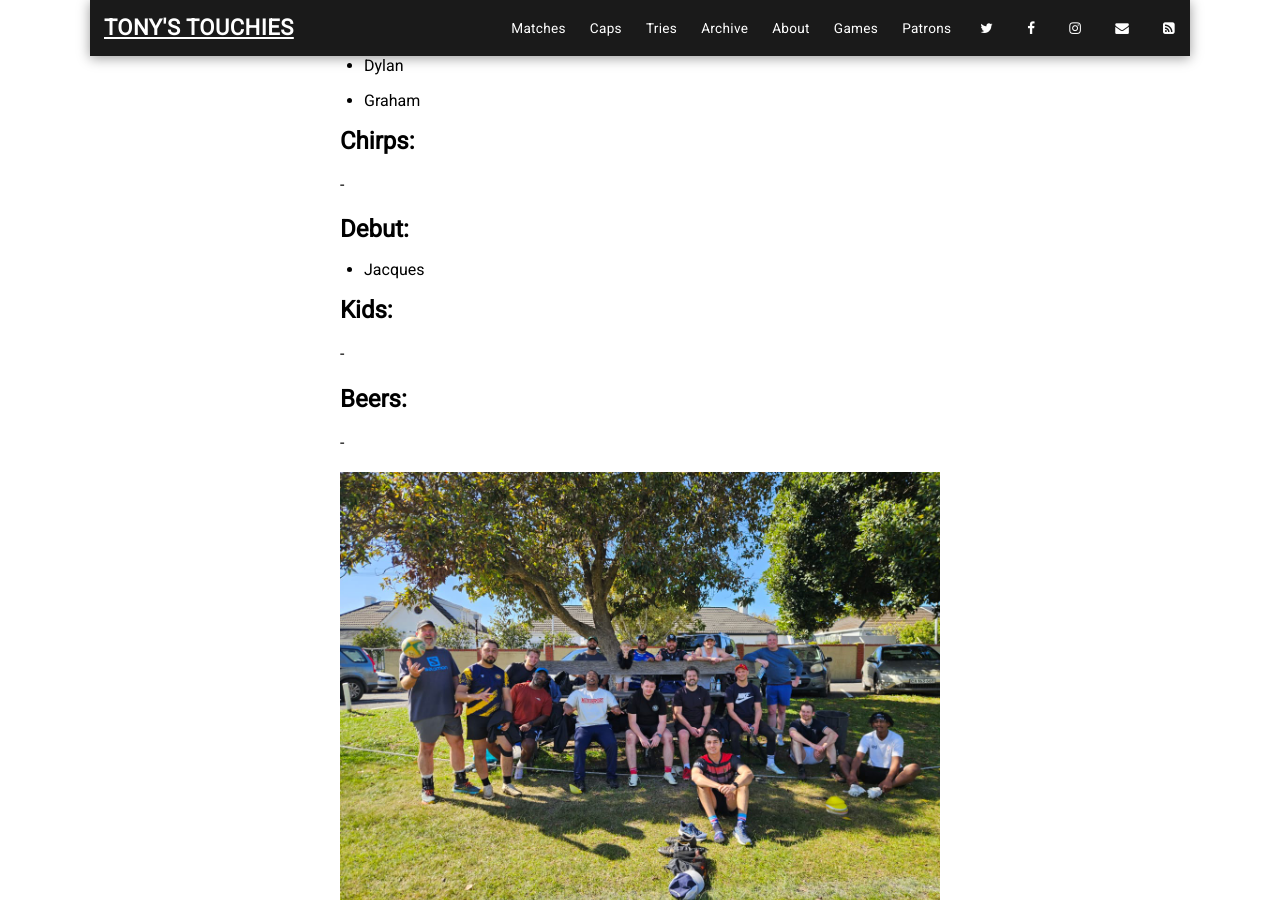
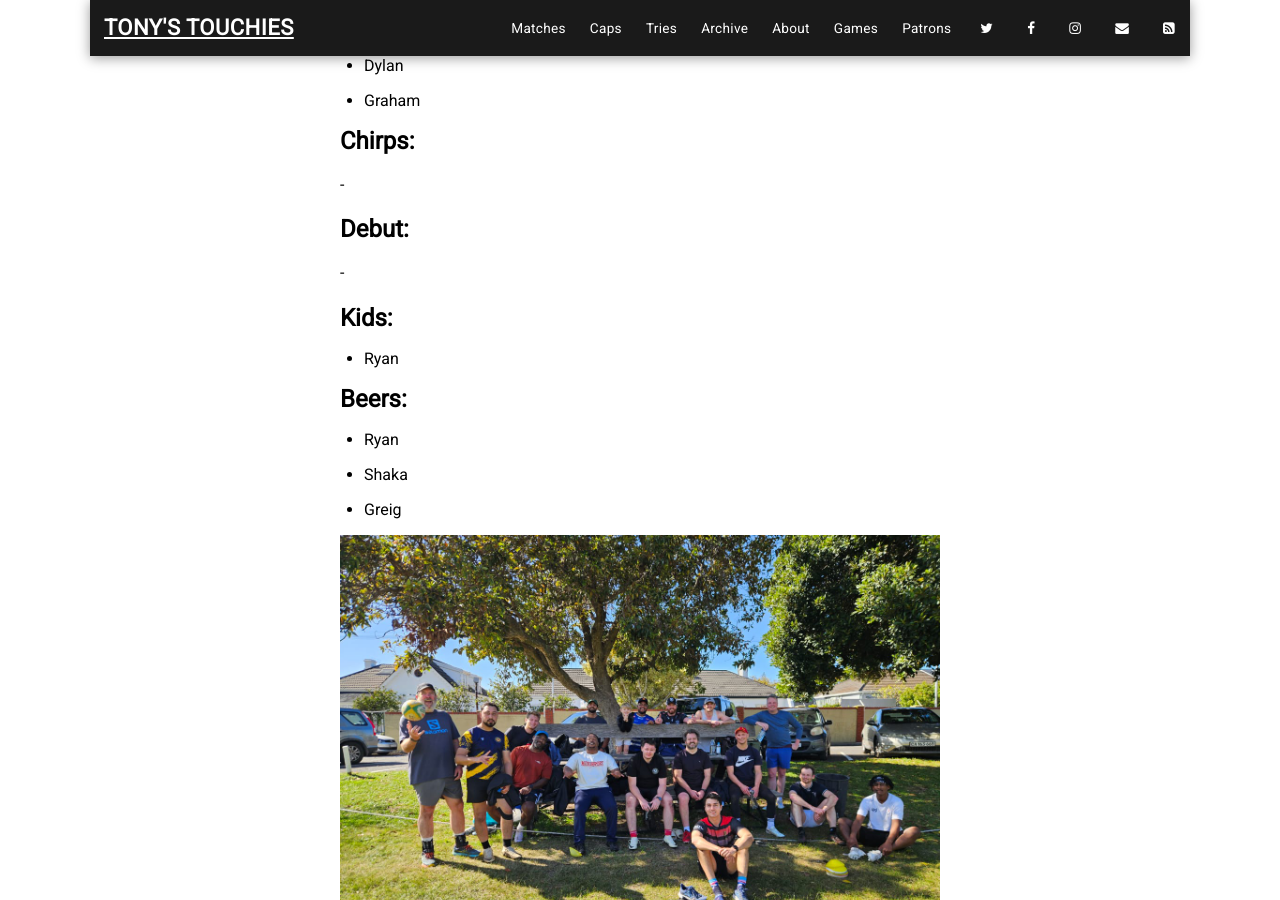
Before and after one commit to sundayrugby/sundayrugby.github.io, a Jekyll site: the page built from _posts/2026-08-30-TURNOUT.md, in a window 1280 px wide and 900 px high, scrolled down 1734 px. Built offline with Jekyll 4.4.1, drawn with Linux system fonts in a browser that asks for light colours; nearby versions of some CDN libraries.

Commit message:
Add Ryan to Kids, Ryan/Shaka/Greig to Beers; clear Debut (Jacques not a debut)

```diff
--- a/_posts/2026-08-30-TURNOUT.md
+++ b/_posts/2026-08-30-TURNOUT.md
@@ -53,15 +53,17 @@ image: 2026_08_30_a.jpg
 
 ## Debut:
 
-* Jacques
+-
 
 ## Kids:
 
--
+* Ryan
 
 ## Beers:
 
--
+* Ryan
+* Shaka
+* Greig
 
 ![alt text](https://sundayrugby.github.io/assets/img/2026_08_30_a.jpg)
 ![alt text](https://sundayrugby.github.io/assets/img/2026_08_30_b.jpg)
```
